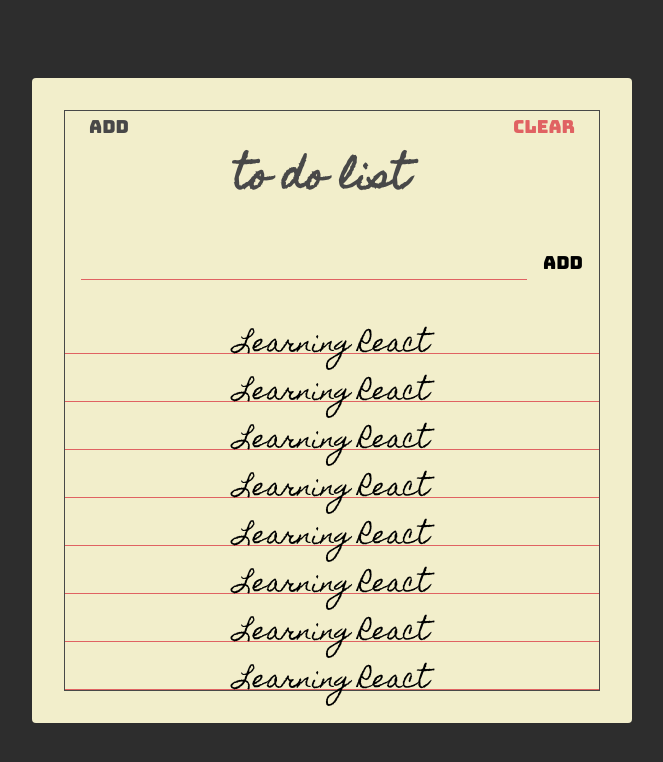
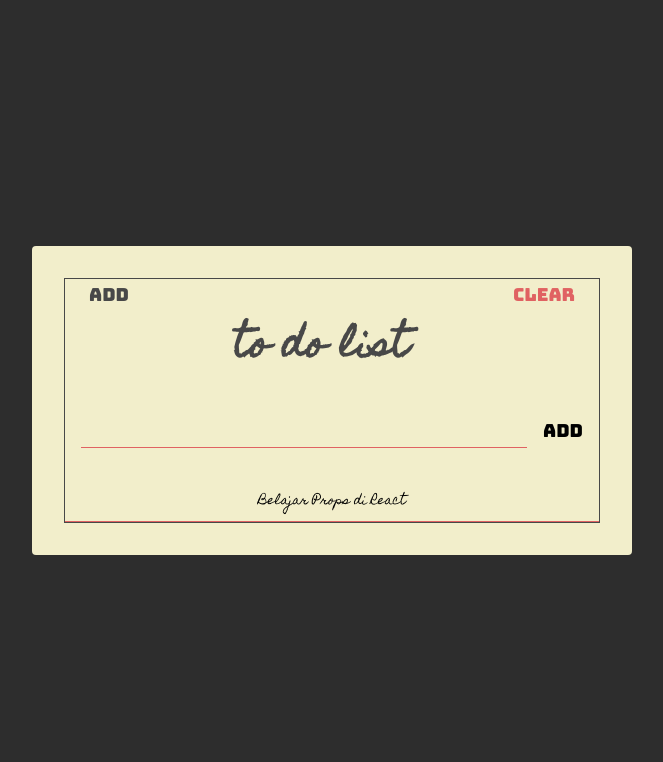
Before and after one commit to bayuryunarko/React_JS, a React (Create React App) app: page / in a window 1280 px wide. Shown: the top 762 px of the page, without its empty margins (308-971 px from the left). Built offline with nearby package versions, Linux system fonts and the light colour scheme.

Commit message:
Add Todo Component with props.text

```diff
--- /dev/null
+++ b/src/components/Todo.jsx
@@ -0,0 +1,16 @@
+import React from "react";
+import PropTypes from "prop-types";
+
+const Todo = (props) => {
+  return (
+    <div className="todo">
+      <span className="todo-text">{props.text}</span>
+    </div>
+  );
+};
+
+Todo.PropTypes = {
+  text: PropTypes.string.isRequired
+};
+
+export default Todo;
--- a/src/components/Todos.jsx
+++ b/src/components/Todos.jsx
@@ -1,33 +1,12 @@
 import React from "react";
 // import PropTypes from "prop-types";
+
+import Todo from "./Todo";
 
 const Todos = () => {
   return (
     <section className="todos">
-      <div className="todo">
-        <span className="todo-text">Learning React</span>
-      </div>
-      <div className="todo">
-        <span className="todo-text">Learning React</span>
-      </div>
-      <div className="todo">
-        <span className="todo-text">Learning React</span>
-      </div>
-      <div className="todo">
-        <span className="todo-text">Learning React</span>
-      </div>
-      <div className="todo">
-        <span className="todo-text">Learning React</span>
-      </div>
-      <div className="todo">
-        <span className="todo-text">Learning React</span>
-      </div>
-      <div className="todo">
-        <span className="todo-text">Learning React</span>
-      </div>
-      <div className="todo">
-        <span className="todo-text">Learning React</span>
-      </div>
+      <Todo text="Belajar Props di React" />
     </section>
   );
 };
--- a/src/styles.css
+++ b/src/styles.css
@@ -140,7 +140,7 @@ body {
 
 .todo-text {
   font-family: "homemade apple", sans-serif;
-  font-size: 24px;
+  font-size: 12px;
   position: absolute;
   left: 50%;
   transform: translate(-50%);
```
